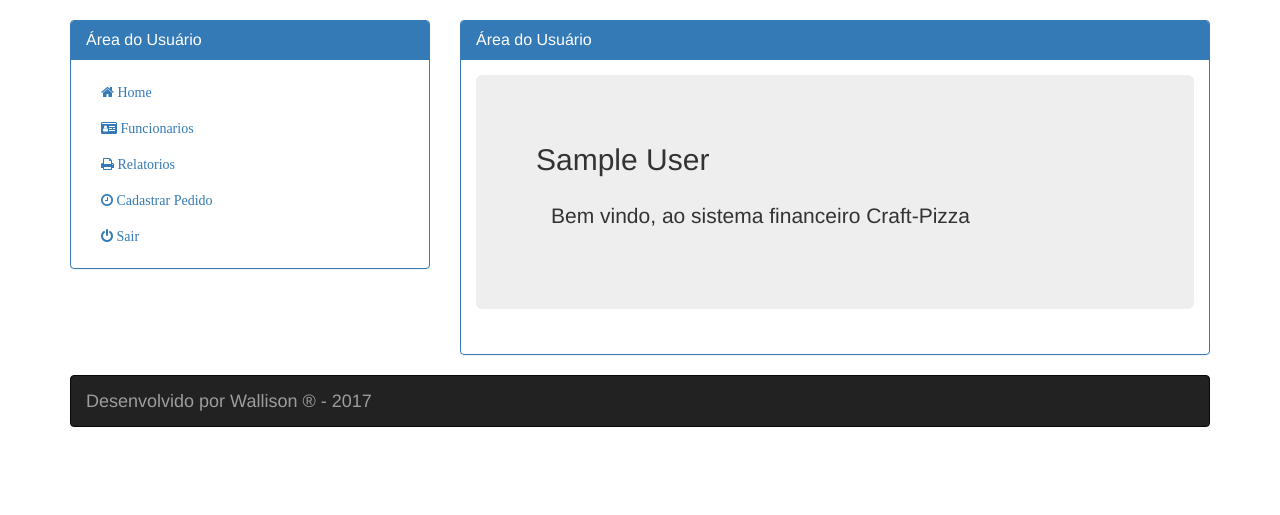
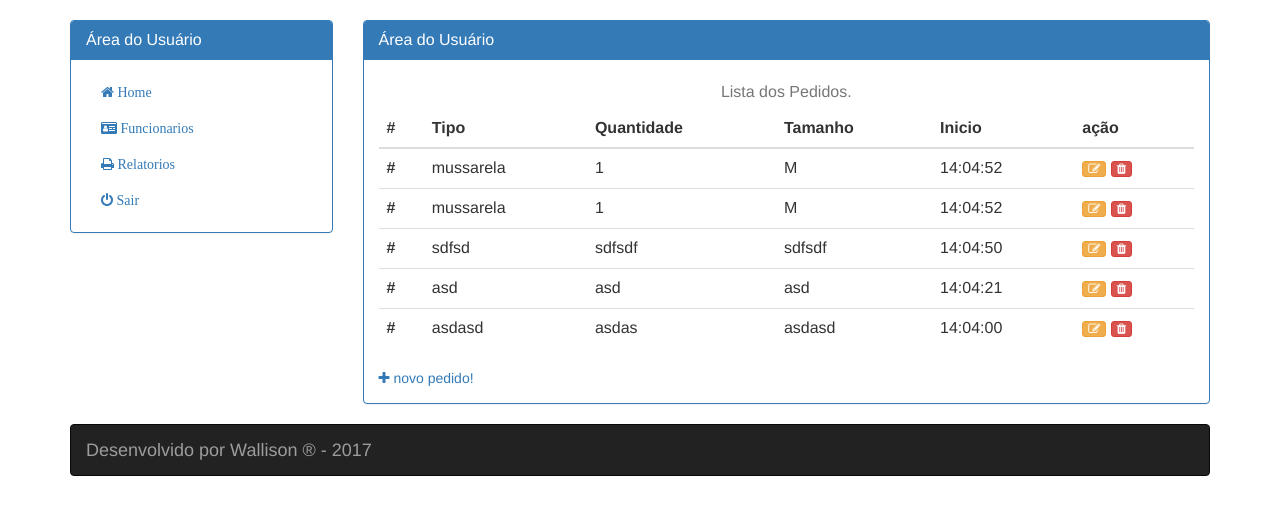
Before and after one commit to FranciscoWallison/UTD--PHPOO, a PHP site: the page made by aulas/project/admin.php in a window 1280 px wide. Shown: the part 76-591 px from the top of the page. Run offline with PHP 8.4, Linux system fonts and the light colour scheme; the visitor is signed in with stand-in values (Sample User, id 1); some libraries are stand-ins or nearby versions.

Commit message:
colocando validação de usuari oe cadasntro pedidos

```diff
--- a/aulas/project/cadastroPedido.txt
+++ b/aulas/project/cadastroPedido.txt
@@ -1 +1,5 @@
-mussarela - 2 - G
+mussarela - 1 - M - 14:04:52
+mussarela - 1 - M - 14:04:52
+sdfsd - sdfsdf - sdfsdf - 14:04:50
+asd - asd - asd - 14:04:21
+asdasd - asdas - asdasd - 14:04:00
--- /dev/null
+++ b/aulas/project/listPedidos.php
@@ -0,0 +1,51 @@
+
+<?php
+    //pegando os dados do arquivos
+    $data = file("cadastroPedido.txt");
+    foreach ($data as $key => $value) {
+        $pedidos_db[] =  explode(" - ",$value);
+    }
+
+?>
+		<table class="table" id="">
+			 <caption class="text-center">Lista dos Pedidos.</caption>
+            <thead>
+                <tr>
+                	<th>#</th>
+                    <th>Tipo</th>
+                    <th>Quantidade</th>
+                    <th>Tamanho</th>
+                    <th>Inicio</th>
+                    <th>ação</th>
+                </tr>
+            </thead>
+            <tbody id="tabela-pacientes">
+               <?php
+                        foreach ($pedidos_db as $pedidos){
+
+                    ?>
+                             <tr class="paciente" id="primeiro-paciente">
+                                <th scope="row">#</th>
+                                <td class="info-peso"><?=$pedidos[0]?></td>
+                                <td class="info-peso"><?=$pedidos[1]?></td>
+                                <td class="info-peso"><?=$pedidos[2]?></td>
+                                <td class="info-peso"><?=$pedidos[3]?></td>
+                                <td class="info-altura">
+                                     <button type="button" class="btn btn-warning btn-xs" data-placement="bottom" title="Editar"><span class="fa fa-pencil-square-o" aria-hidden="true"></span> </button>
+                                     <button type="button" class="btn btn-danger btn-xs" data-placement="bottom" title="Cancelar" ><span class="fa fa-trash" aria-hidden="true"></span> </button>
+
+                                </td>
+                            </tr>
+                    <?php
+                        }
+                    ?>
+            </tbody>
+        </table>
+
+
+<a href="?option=creat_order">
+
+	<i class="fa fa-plus"></i>
+	novo pedido!
+
+</a>
--- a/aulas/project/menu.html
+++ b/aulas/project/menu.html
@@ -12,7 +12,6 @@
                   </li>
 <?php
     if(isset($_SESSION['admin'])){
-
 ?>
 
                   <li>
@@ -22,30 +21,21 @@
                   <li>
                     <a href="#"><span class="fa fa-print"> Relatorios</span></a>
                   </li>
-                  <li>
-                    <a href="?option=creat_order"><span class="fa fa-clock-o"> Cadastrar Pedido </span></a>
-                  </li>
-
 
 <?php
   }elseif(isset($_SESSION['functionary'])){
 ?>
-
                   <li>
-                    <a href="#"><span class="fa fa-hand-paper-o"> Pedido</span></a>
+                    <a  href="?option=listPedidos"><span class="fa fa-hand-paper-o"> Pedidos</span></a>
                   </li>
                   <li>
-                    <a href="#"><span class="fa fa-trash"> Cancelar</span></a>
+                    <a href="#"><span class="fa fa-clock-o">Pedidos Entreges</span></a>
                   </li>
-                  <li>
-                    <a href="#"><span class="fa fa-clock-o"> Horário</span></a>
-                  </li>
-
-
 <?php
   }
 
 ?>
+
                   <li>
                       <a href="logout.php"><span class="fa fa-power-off"> Sair</span></a>
                   </li>
--- a/aulas/project/template.html
+++ b/aulas/project/template.html
@@ -12,9 +12,6 @@
   <link href="assets/css/font-awesome.min.css" rel="stylesheet">
   <!-- Link do CSS do Bootstrap -->
   <link rel="stylesheet" type="text/css" href="bootstrap/css/bootstrap.min.css">
-
-
-
   <!-- script do jquery -->
   <script type="text/javascript" src="bootstrap/js/jquery.js"></script>
   <!-- script do javascript do bootstrap -->
@@ -85,7 +82,7 @@
     <div class="row">
 
       <!-- MENU -->
-      <div class="col-md-4">
+      <div class="col-md-3">
         <div class="panel panel-primary">
             <div class="panel-heading">
               <h3 class="panel-title">Área do Usuário</h3>
@@ -105,7 +102,7 @@
         </div>
       </div>
 
-      <div class="col-md-8">
+      <div class="col-md-9">
         <div class="panel panel-primary">
             <div class="panel-heading">
               <h3 class="panel-title">Área do Usuário</h3>
--- a/aulas/project/validate.php
+++ b/aulas/project/validate.php
@@ -25,6 +25,11 @@
 					include_once "functionaryList.php";
 				break;
 
+			case 'listPedidos':
+				//carregando o template cadastrar pedido
+				include_once "listPedidos.php";
+			break;
+
 			case 'creat_order':
 				//carregando o template cadastrar pedido
 				include_once "creatOrder.php";
```
Also changed, not shown: aulas/project/creatOrder.php (+28 -31 lines), aulas/project/functionary.php (+8 -3 lines), aulas/project/functionaryList.php (+6 -1 lines), aulas/project/insertPedidoPizza.php (added, +20 -0 lines).
